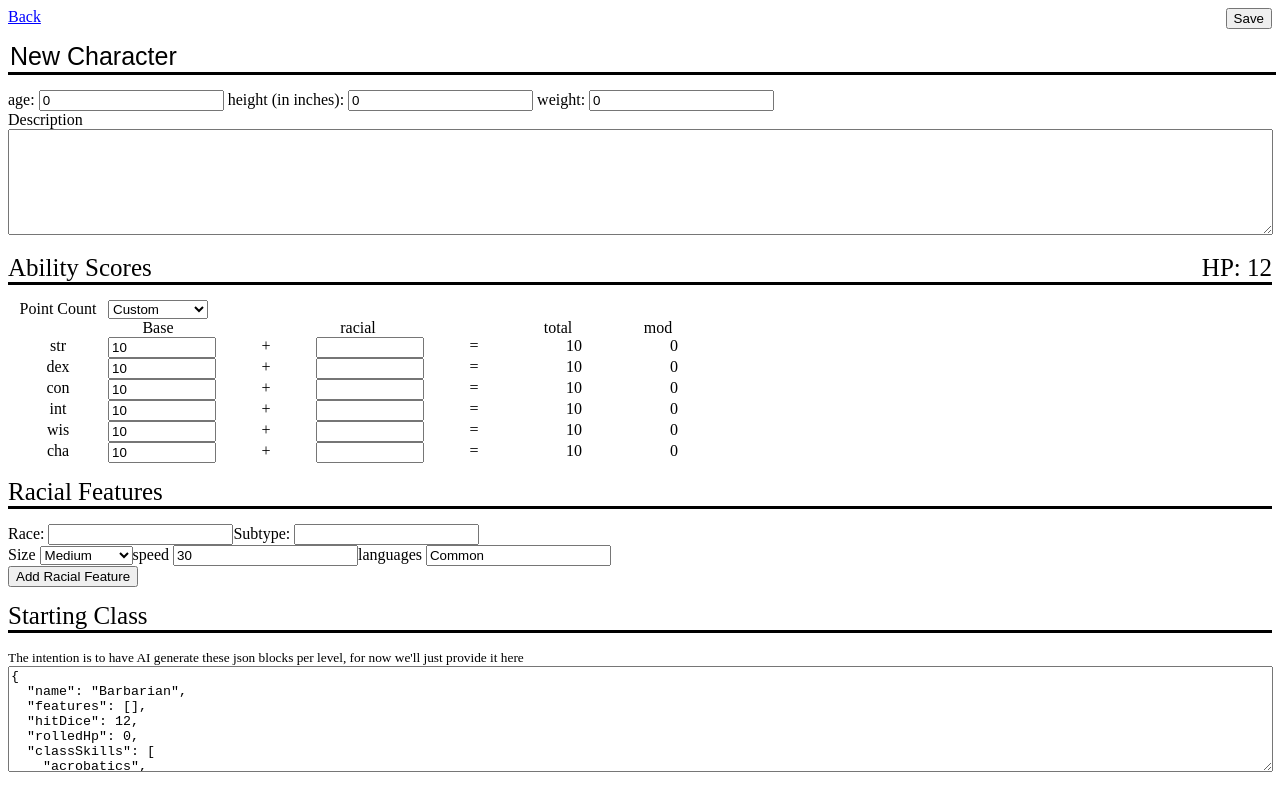
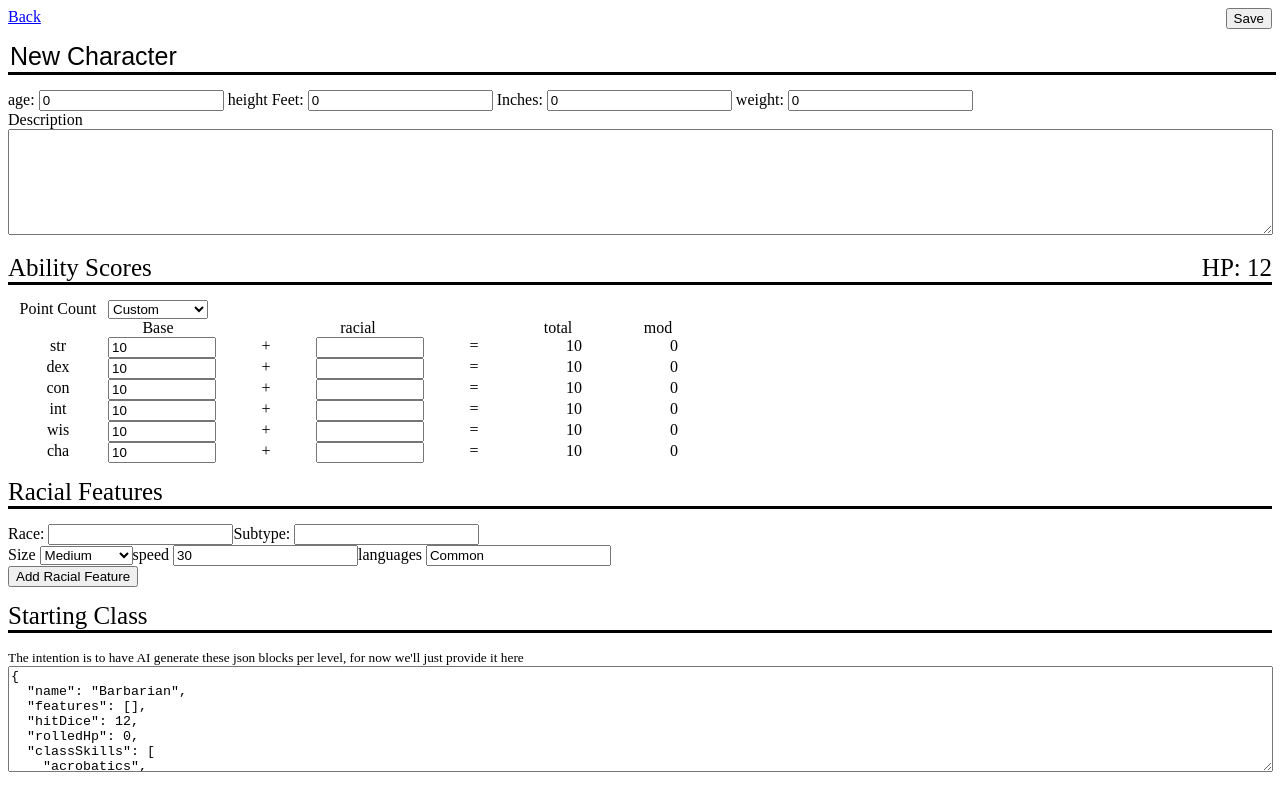
Before and after one commit to gelus/pf1-pc, an Angular app: page /new-character in a window 1280 px wide. Shown: the top 794 px of the page. Built offline with nearby package versions, Linux system fonts and the light colour scheme.

Commit message:
closes #2

```diff
--- a/src/app/character-sheet/character-sheet.component.html
+++ b/src/app/character-sheet/character-sheet.component.html
@@ -21,7 +21,8 @@
     <header>Defense</header>
 
     <div><b>AC</b> {{char.ac + (char.abilityScores.dex | abilityMod)}}</div>
-    <div><b>HP: </b> <input type="number" [(ngModel)]="char.currentHp" (ngModelChange)="updateCharacter({currentHp: char.currentHp})"/> / {{char.hp}}</div>
+    <div><b>HP: </b> <input type="number" [(ngModel)]="char.currentHp" (ngModelChange)="updateCharacter({currentHp: char.currentHp})"/> {{char.currentHp}} / {{char.hp}} <button>Damage</button>
+    <button>Heal</button></div>
     <div><b>Temp HP: </b> <input type="number" [(ngModel)]="char.tempHp" (ngModelChange)="updateCharacter({tempHp: char.tempHp})"></div>
     <div>
       <b>Fort</b> {{char.saves.fort + (char.abilityScores.con | abilityMod)}}
--- a/src/app/new-character/new-character.component.html
+++ b/src/app/new-character/new-character.component.html
@@ -4,9 +4,11 @@
     <button (click)="saveCharacter()" style="float:right">Save</button>
     <input class="nameInput" type="text" [(ngModel)]="rawCharacter.name" />
     <div class="bio">
-      <label> age: <input type=number [(ngModel)]=rawCharacter.age (ngModelChange)="updateCharacter()"/> </label>
-      <label> height (in inches): <input type=number [(ngModel)]=rawCharacter.weight (ngModelChange)="updateCharacter()"/> </label>
-      <label> weight: <input type=number [(ngModel)]=rawCharacter.height (ngModelChange)="updateCharacter()"/> </label>
+      <label> age: <input type=number [(ngModel)]=rawCharacter.age (ngModelChange)="updateCharacter()" min="0"/> </label>
+      <label> height
+        Feet: <input type="number" min="0" [(ngModel)]=feet (ngModelChange)="updateTotalInches()"/>
+        Inches: <input type=number min="0" [(ngModel)]=inches (ngModelChange)="updateTotalInches()" /> </label>
+      <label> weight: <input type=number [(ngModel)]=rawCharacter.weight (ngModelChange)="updateCharacter()" min="0"/> </label>
       <br />
       <label>
         Description
--- a/src/app/new-character/new-character.component.ts
+++ b/src/app/new-character/new-character.component.ts
@@ -25,6 +25,17 @@ export class NewCharacterComponent extends CharacterAbstractComponent {
 
   statPoints: string = 'Custom'
   pointOptions: string[] = ['Custom', '10', '15', '20', '25']
+  feet = 0
+  inches = 0
+  totalInches = signal(0)
+
+  updateTotalInches () {
+    const total = (this.feet * 12) + this.inches
+    this.totalInches.set(total)
+    const character = this.character()
+    character.height = total
+    this.updateCharacter()
+  }
 
   getAbilityScoreCost(abilityKey: string): number {
     const characterData = this.character()
--- a/src/app/utils/character.class.ts
+++ b/src/app/utils/character.class.ts
@@ -27,7 +27,6 @@ export class Character {
   hp: number = 0;
   currentHp: number = 0;
   tempHp: number = 0;
-  currentTempHp: number = 0;
   saves: Saves = {fort: 0, ref: 0, will: 0, conditional: ''};
   defensiveAbilities: Feature[] = []
   immune: string = '';
```
